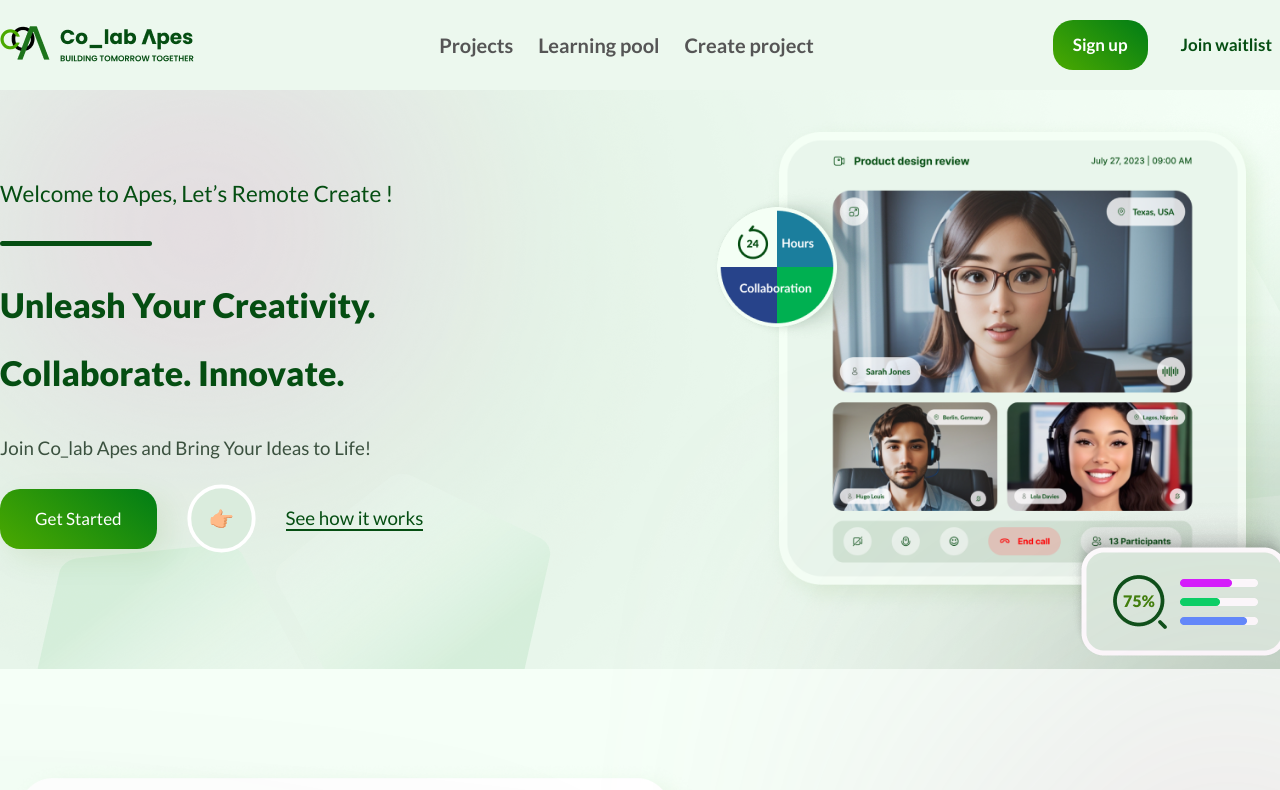
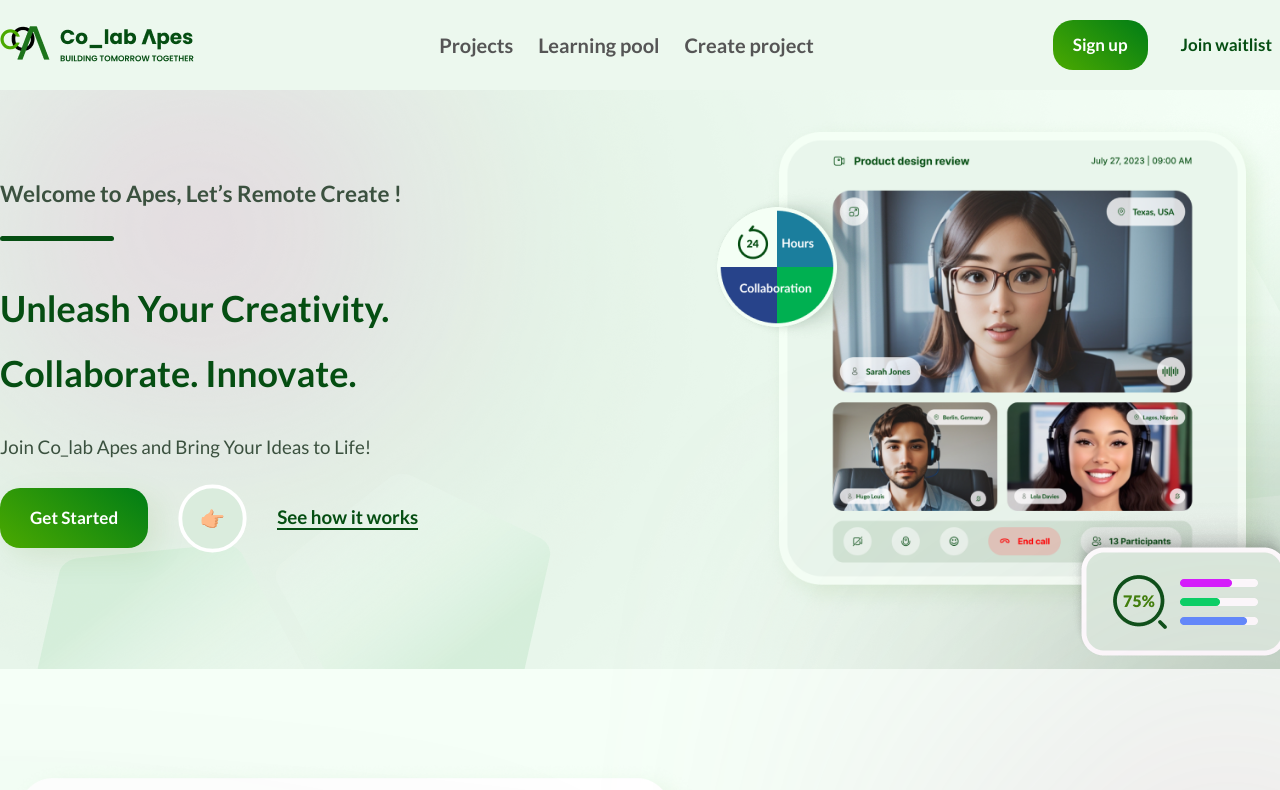
Before and after one commit to Colab-Apes/new_landing_page, a React (Vite) app: page / in a window 1280 px wide. Shown: the top 790 px of the page. Built offline with nearby package versions, Linux system fonts and the light colour scheme.

Commit message:
check it

```diff
--- a/src/NewLandingPage/components/Hero.jsx
+++ b/src/NewLandingPage/components/Hero.jsx
@@ -19,25 +19,29 @@ const Hero = () => {
         <div className="hero container pt-10 w-full mx-auto flex flex-col md:flex-row justify-evenly md:justify-between items-center">
           <div className="text-content w-full md:w-[70%] text-center md:text-left fade-in-left">
             <p className="text-primaryColor mb-7">
-              <span className="text-4xl font-600 hidden md:block">
+              <span className="text-4xl font-bold hidden md:block text-[#3B513F]">
                 Welcome to Apes, Let’s Remote Create !{" "}
               </span>
               {/* <span className="text-4xl font-light hidden md:inline"></span> */}
             </p>
-            <div className="w-[20%] bg-primaryColor h-2 rounded-full  mt-14 hidden md:block"></div>
-            <h1 className="w-full text-[3.4rem] leading-[2] text-left mt-10 text-[#054E12] font-[900] mb-12">
+            <div className="w-[15%] bg-primaryColor h-2 rounded-full  mt-12 hidden md:block"></div>
+            <h1 className="w-full text-[3.6rem] leading-[1.8] text-left mt-14 text-[#054E12] font-[650] mb-12">
               Unleash Your Creativity. <br /> Collaborate. Innovate.
             </h1>
             <p className="text-3xl md:text-3xl text-[#3B513F]">
               Join Co_lab Apes and Bring Your Ideas to Life!
             </p>
             <div className="hero-cta hidden md:flex flex-col-reverse md:flex-row gap-12 justify-center md:justify-normal  items-center mt-10">
-              <button className="btngrad shadow-[10px_10px_30px_0px_rgba(59,_128,_4,_0.10)] px-14 py-7 rounded-[20px] text-[17px] text-white">
+              <button className="btngrad font-bold shadow-[10px_10px_30px_0px_rgba(59,_128,_4,_0.10)] px-12 py-7 rounded-[20px] text-[17px] text-white">
                 Get Started
               </button>
-              <img className="hidden md:block  object-contain w-[6.9rem]" src={emoji} alt="Emoji next" />
+              <img
+                className="hidden md:block  object-contain w-[6.9rem]"
+                src={emoji}
+                alt="Emoji next"
+              />
               <a
-                className="text-3xl text-primaryColor border-b-2 border-primaryColor"
+                className="text-3xl text-[#054E12] font-bold text-primaryColor border-b-2 border-primaryColor"
                 href="#"
               >
                 See how it works
```
